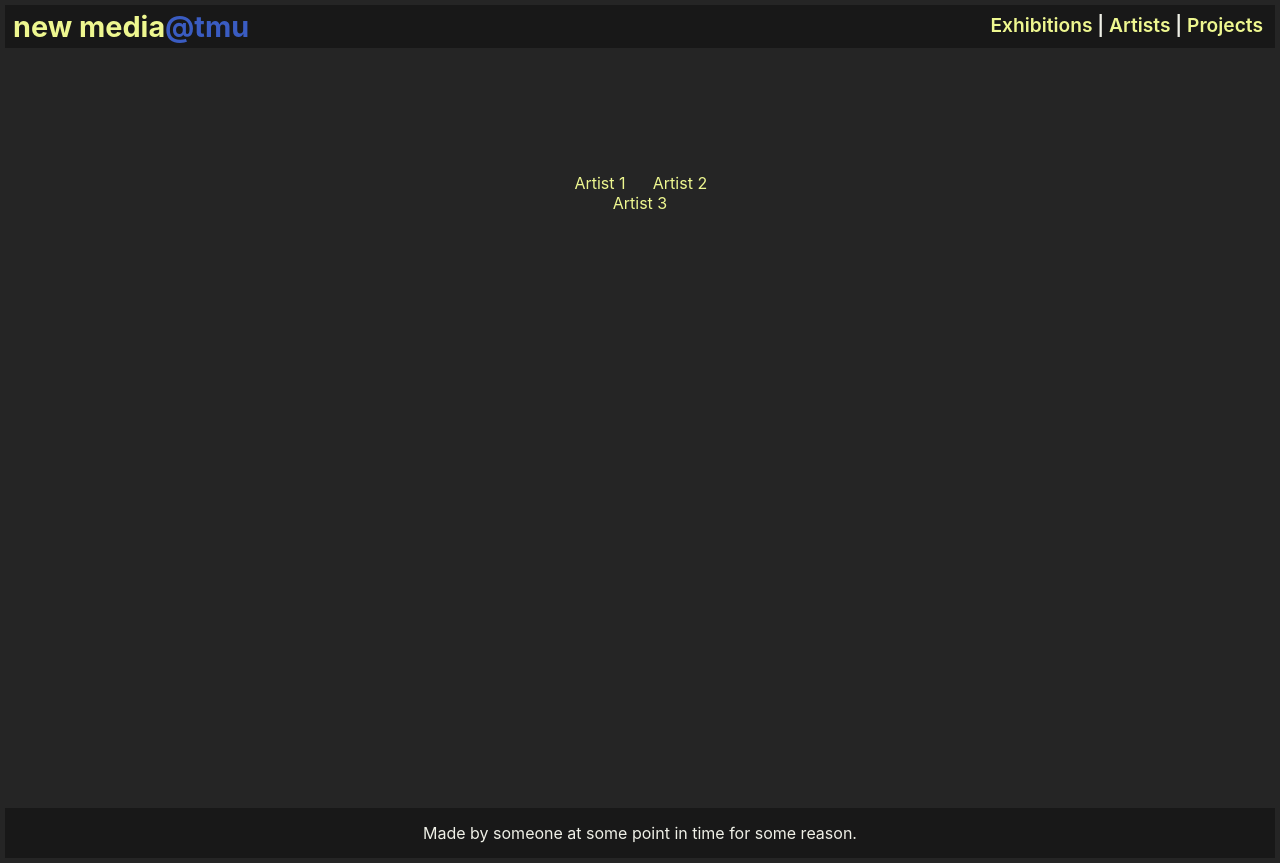
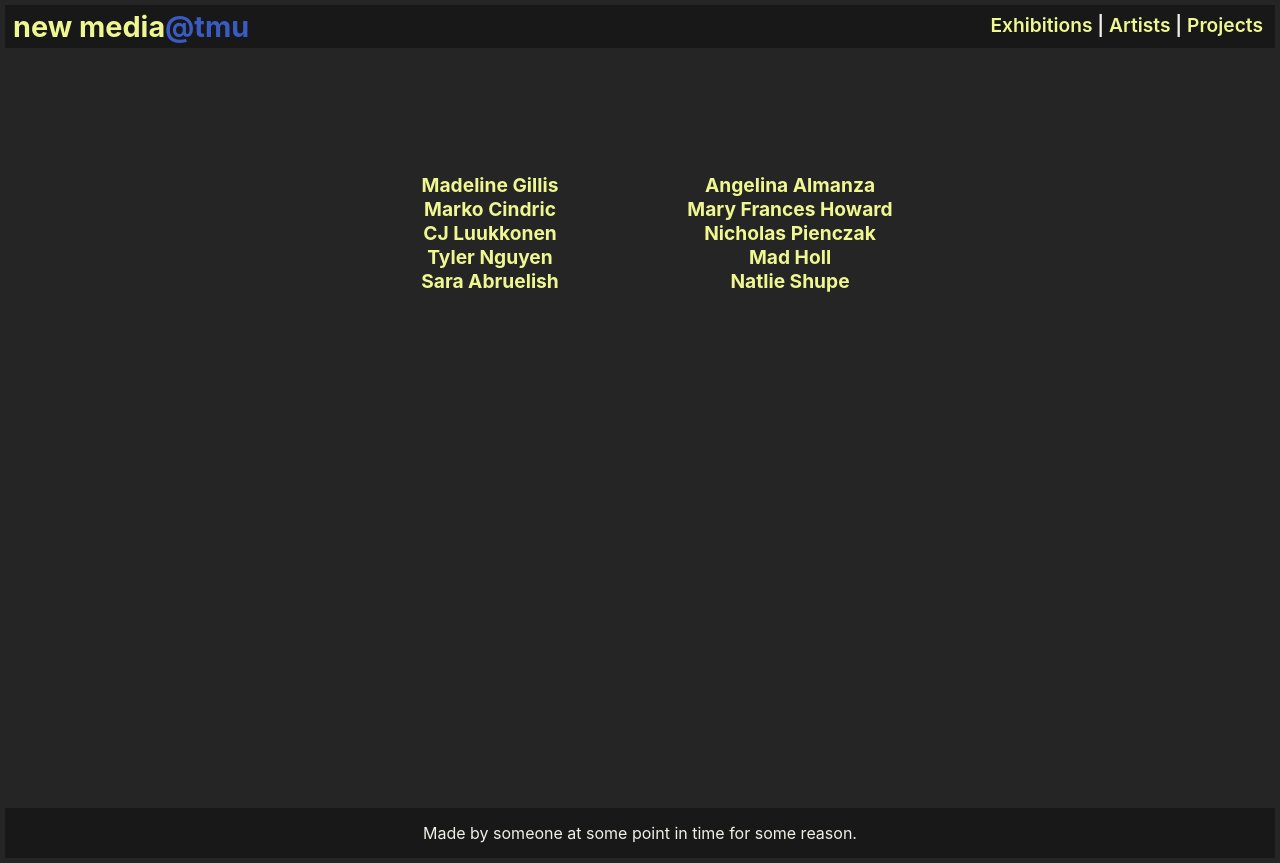
Before and after one commit to markargo/new-media-gallery, a React (Create React App) app in the folder react-app/: page /artist in a window 1280 px wide. Built offline with nearby package versions, Linux system fonts and the light colour scheme.

Commit message:
Added an artist list

```diff
--- /dev/null
+++ b/react-app/src/components/ArtistList.scss
@@ -0,0 +1,23 @@
+@import "../constants.scss";
+
+.artist-list-wrapper {
+  display: flex;
+  flex-wrap: wrap;
+  justify-content: space-around;
+  align-items: center;
+  margin: 20px 0px;
+}
+
+.artist-list-item {
+  font-size: 1.2rem;
+  font-weight: bold;
+
+  flex: 0 0 50%;
+  display: flex;
+  justify-content: center;
+  align-items: center;
+
+  @media (max-width: 768px) {
+    flex: 0 0 100%;
+  }
+}
--- /dev/null
+++ b/react-app/src/components/ArtistList.tsx
@@ -0,0 +1,28 @@
+import React from 'react';
+import './ArtistList.scss';
+import { Artist } from '../constants';
+import { Link } from 'react-router-dom';
+
+interface ArtistListProps {
+  // Define your component's props here
+  artists: Artist[];
+}
+
+const ArtistList: React.FC<ArtistListProps> = ({ artists }) => {
+
+  return (
+    <div className='artist-list-wrapper'>
+      {
+        artists.map((artist, index) => {
+          return (
+            <div className='artist-list-item' key={ index }>
+              <Link to={ `/artist/${ artist.id }` }>{ artist.name }</Link>
+            </div>
+          );
+        })
+      }
+    </div>
+  );
+};
+
+export default ArtistList;
--- a/react-app/src/components/ExhibitionItem.tsx
+++ b/react-app/src/components/ExhibitionItem.tsx
@@ -1,6 +1,7 @@
 import React from 'react';
 import './ExhibitionItem.scss';
 import { Exhibition } from '../constants';
+import { Link } from 'react-router-dom';
 
 interface ExhibitionItemProps {
   isLink?: boolean;
@@ -25,9 +26,9 @@ const ExhibitionItem: React.FC<ExhibitionItemProps> = ({ exhibition, isLink=fals
       <div className='exhibition-item'>
         {
           isLink ?
-          <a href={`/exhibition/${exhibition.id}`}>
+          <Link to={`/exhibition/${exhibition.id}`}>
             { renderContents() }
-          </a>
+          </Link>
           : renderContents()
         }
       </div>
--- a/react-app/src/constants.ts
+++ b/react-app/src/constants.ts
@@ -34,44 +34,44 @@ export const PLACEHOLDER_IMAGE_SM = '/150x150.png'
 
 export const PLACEHOLDER_ARTISTS: Artist[] = [
   {
-    id: 'Artist1',
-    name: 'Artist 1',
+    id: 'Maddy_Gillis',
+    name: 'Madeline Gillis',
   },
   {
-    id: 'Artist2',
-    name: 'Artist 2',
+    id: 'Angelina_Almanza',
+    name: 'Angelina Almanza',
   },
   {
-    id: 'Artist3',
-    name: 'Artist 3',
+    id: 'Marko_Cindric',
+    name: 'Marko Cindric',
   },
   {
-    id: 'Artist4',
-    name: 'Artist 4',
+    id: 'Mary_Frances_Howard',
+    name: 'Mary Frances Howard',
   },
   {
-    id: 'Artist5',
-    name: 'Artist 5',
+    id: 'CJ_Luukkonen',
+    name: 'CJ Luukkonen',
   },
   {
-    id: 'Artist6',
-    name: 'Artist 6',
+    id: 'Nicholas_Pienczak',
+    name: 'Nicholas Pienczak',
   },
   {
-    id: 'Artist7',
-    name: 'Artist 7',
+    id: 'Tyler_Nguyen',
+    name: 'Tyler Nguyen',
   },
   {
-    id: 'Artist8',
-    name: 'Artist 8',
+    id: 'Mad_Holl',
+    name: 'Mad Holl',
   },
   {
-    id: 'Artist9',
-    name: 'Artist 9',
+    id: 'Sara_Abruelish',
+    name: 'Sara Abruelish',
   },
   {
-    id: 'Artist10',
-    name: 'Artist 10',
+    id: 'Natalie_Shupe',
+    name: 'Natlie Shupe',
   },
 ]
 
@@ -82,7 +82,7 @@ export const PLACEHOLDER_EXHIBITIONS: Exhibition[] = [
   {
     isFeatured: true,
     id: 'Fragments2024',
-    name: 'Fragments (NM24)',
+    name: 'NM24: Fragments',
     img: PLACEHOLDER_IMAGE_LG,
     desc: 'Fragments showcases the work of artists who explore the concept of fragmentation in their work.',
     footer: 'The Fragments exhibition ran from April 17th 2024 to April 23rd 2024.',
--- a/react-app/src/pages/ArtistPage.scss
+++ b/react-app/src/pages/ArtistPage.scss
@@ -3,18 +3,3 @@
 .artist-page-wrapper {
   @include page-wrapper();
 }
-
-.artist-list-wrapper {
-  display: flex;
-  flex-wrap: wrap;
-  justify-content: space-around;
-  align-items: center;
-  margin: 20px 0px;
-}
-
-.artist-list-item {
-  flex: 0 0 50%;
-  display: flex;
-  justify-content: center;
-  align-items: center;
-}
--- a/react-app/src/pages/ArtistPage.tsx
+++ b/react-app/src/pages/ArtistPage.tsx
@@ -2,6 +2,8 @@ import React from 'react';
 import './ArtistPage.scss';
 import { useParams } from 'react-router-dom';
 import { render } from '@testing-library/react';
+import ArtistList from '../components/ArtistList';
+import { PLACEHOLDER_ARTISTS } from '../constants';
 
 interface ArtistPageProps {
   // Define your component's props here
@@ -12,17 +14,7 @@ const ArtistPage: React.FC<ArtistPageProps> = () => {
 
   const renderArtistList = () => {
     return (
-      <div className='artist-list-wrapper'>
-        <div className='artist-list-item'>
-          <a href='/artist/1'>Artist 1</a>
-        </div>
-        <div className='artist-list-item'>
-          <a href='/artist/2'>Artist 2</a>
-        </div>
-        <div className='artist-list-item'>
-          <a href='/artist/3'>Artist 3</a>
-        </div>
-      </div>
+      <ArtistList artists={PLACEHOLDER_ARTISTS} />
     );
   }
 
--- a/react-app/src/pages/ExhibitionPage.tsx
+++ b/react-app/src/pages/ExhibitionPage.tsx
@@ -3,6 +3,7 @@ import './ExhibitionPage.scss';
 import { Artist, PLACEHOLDER_ARTISTS, PLACEHOLDER_EXHIBITIONS } from '../constants';
 import ExhibitionItem from '../components/ExhibitionItem';
 import { useParams } from 'react-router-dom';
+import ArtistList from '../components/ArtistList';
 
 interface ExhibitionPageProps {
   // Define your component's props here
@@ -54,17 +55,7 @@ const ExhibitionPage: React.FC<ExhibitionPageProps> = () => {
 
   const renderArtistList = (list: Artist[]) => {
     return (
-      <div className='artist-list-wrapper'>
-        {
-          list.map((artist, index) => {
-            return (
-              <div key={ artist.id } className='artist-list-item'>
-                <a href={`/artist/${artist.id}`}>{ artist.name }</a>
-              </div>
-            );
-          }
-        )}
-      </div>
+      <ArtistList artists={ list } />
     )
   }
 
```
